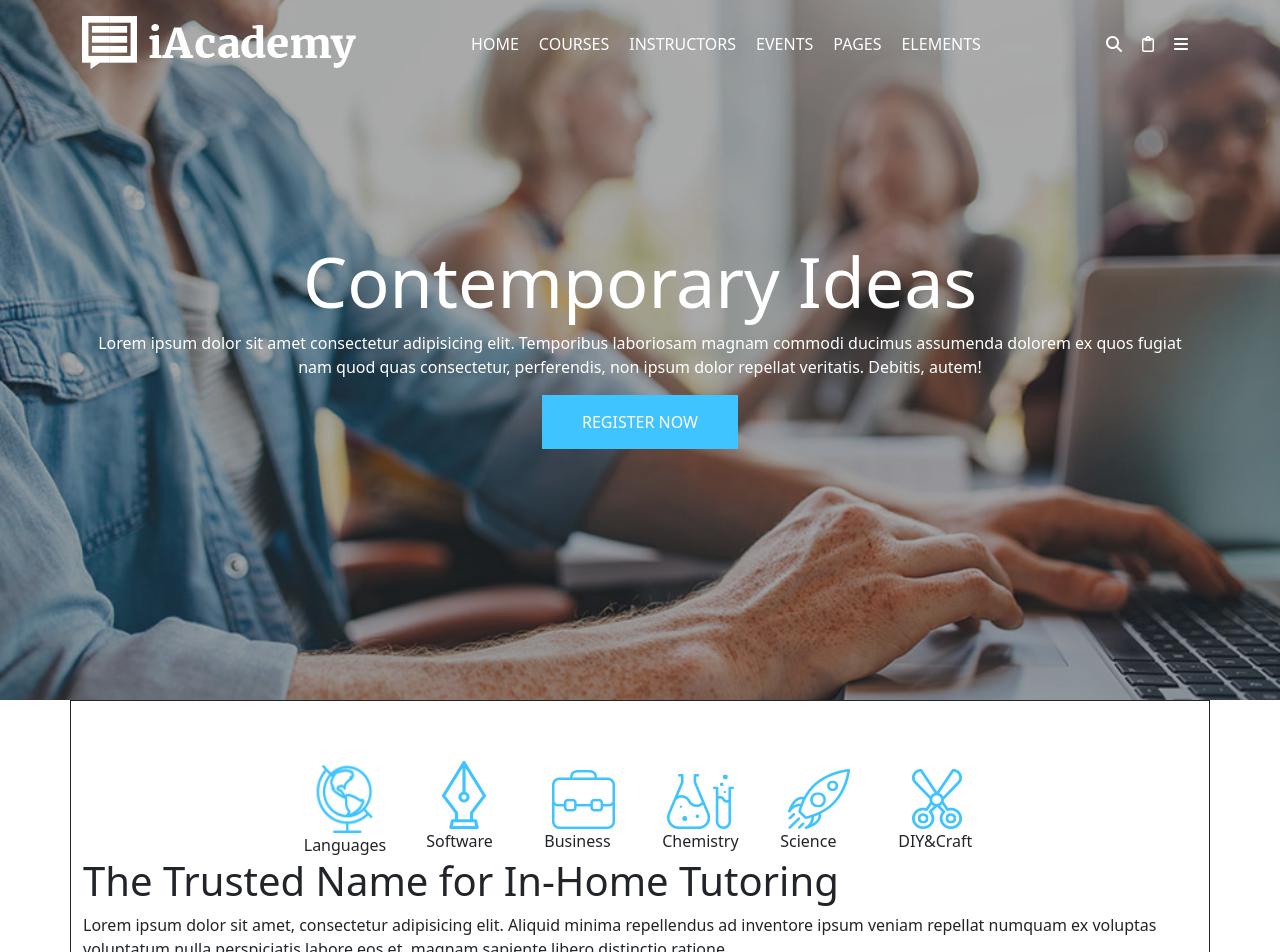
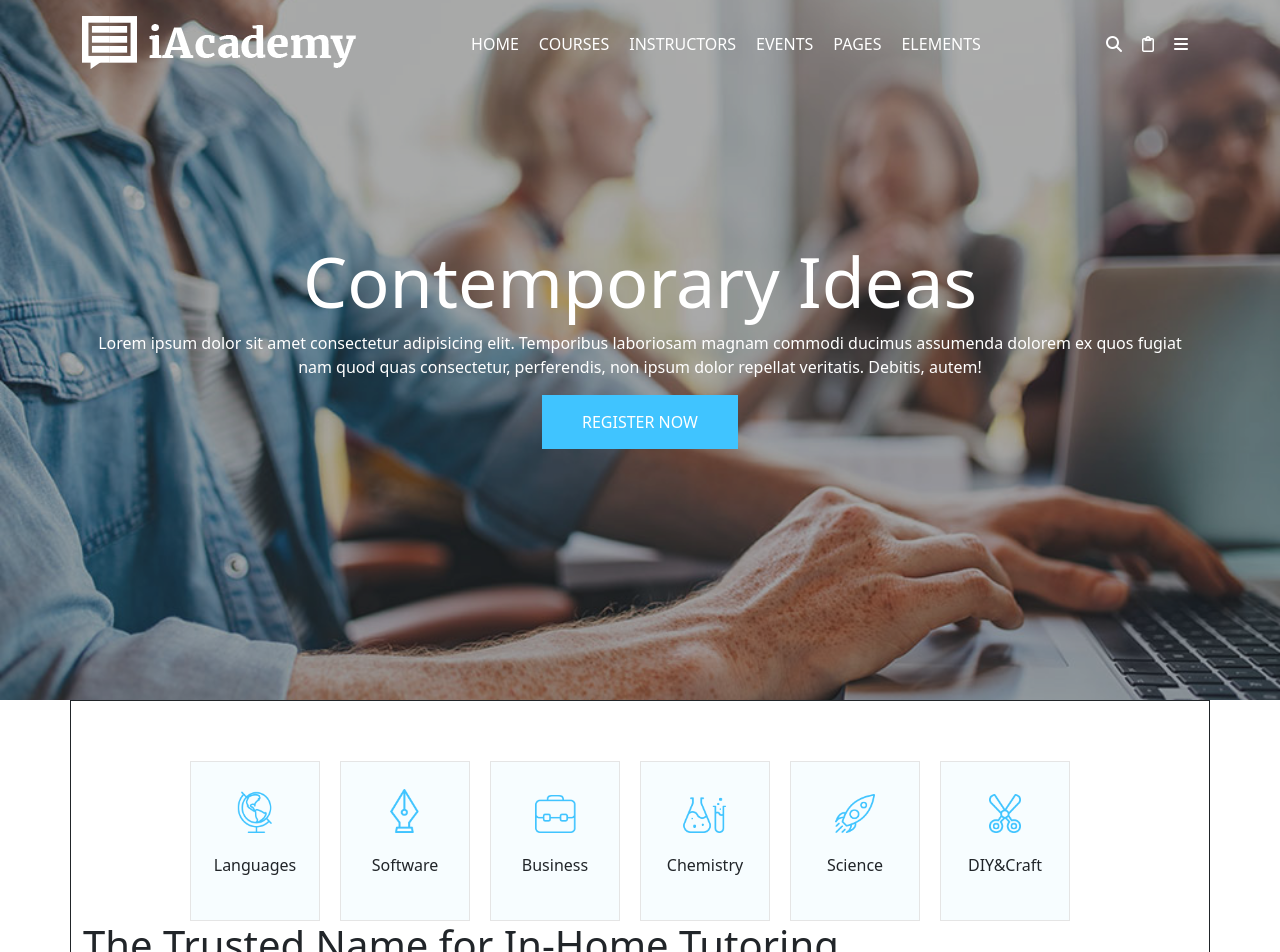
Before and after one commit to ClaudioPerrone/proj-html-vuejs, a Vue app: page / in a window 1280 px wide. Shown: the top 952 px of the page. Built offline with nearby package versions, Linux system fonts and the light colour scheme.

Commit message:
Feat: finished skill cards inside main section

```diff
--- a/src/components/PageHeader.vue
+++ b/src/components/PageHeader.vue
@@ -57,28 +57,7 @@
         background-size: cover;
         background-repeat: no-repeat;
         height: 700px;
-/*--------------------------------
 
-            HERO
-
-------------------------------- */
-        .hero {
-            padding-top: 15%;
-            color: $color-white;
-
-            h1 {
-                font-size: 70px;
-            }
-        }
-
-        button {
-            &.ms-button-blue {
-                padding: 15px 40px;
-                background-color: $color-blue;
-                color: $color-white;
-                border-style: none;
-            }
-        }
 
         .ms-opacity-bg-image {
             background-color: $color-alpha-3;
@@ -100,6 +79,26 @@
             color: $color-white;
         }
     }
+/*--------------------------------
 
+            HERO
 
+------------------------------- */
+        .hero {
+            padding-top: 15%;
+            color: $color-white;
+
+            h1 {
+                font-size: 70px;
+            }
+
+            button {
+                &.ms-button-blue {
+                    padding: 15px 40px;
+                    background-color: $color-blue;
+                    color: $color-white;
+                    border-style: none;
+                }
+            }
+        }
 </style>
--- a/src/components/PageMain.vue
+++ b/src/components/PageMain.vue
@@ -5,32 +5,35 @@
 </script>
 
 <template>
+<!--
+        THE TRUSTED NAME
+ -->
     <div class="container">
         <section class="row">
             <div class="col ms-list d-flex justify-content-center">
-                <div class="d-flex flex-column">
+                <div class="ms-card-skills d-flex flex-column">
                     <img src="../assets/img/h5-custom-icon-1.png" alt="">
-                    Languages
+                    <p>Languages</p>
                 </div>
-                <div class="d-flex flex-column">
+                <div class="ms-card-skills d-flex flex-column">
                     <img src="../assets/img/h5-custom-icon-2.png" alt="">
-                    Software
+                    <p>Software</p>
                 </div>
-                <div class="d-flex flex-column">
+                <div class="ms-card-skills d-flex flex-column">
                     <img src="../assets/img/h5-custom-icon-3.png" alt="">
-                    Business
+                    <p>Business</p>
                 </div>
-                <div class="d-flex flex-column">
+                <div class="ms-card-skills d-flex flex-column">
                     <img src="../assets/img/h5-custom-icon-4.png" alt="">
-                    Chemistry
+                    <p>Chemistry</p>
                 </div>
-                <div class="d-flex flex-column">
+                <div class="ms-card-skills d-flex flex-column">
                     <img src="../assets/img/h5-custom-icon-5.png" alt="">
-                    Science
+                    <p>Science</p>
                 </div>
-                <div class="d-flex flex-column">
+                <div class="ms-card-skills d-flex flex-column">
                     <img src="../assets/img/h5-custom-icon-6.png" alt="">
-                    DIY&Craft
+                    <p>DIY&Craft</p>
                 </div>
             </div>
 
@@ -388,6 +391,37 @@
 
     @use '../style/partials/variables' as *;
 
+/*-----------------------------------------
+
+            THE TRUSTED NAME
+
+-----------------------------------------*/
+    .ms-card-skills {
+        background-color: $color-blue-2;
+        display: flex;
+        justify-content: center;
+        align-items: center;
+        width: 130px;
+        height: 160px;
+        border: 1px solid $color-grey-1;
+        margin-right: 20px;
+
+        img {
+            width: 50px;
+        }
+
+        p {
+            font-weight: 500;
+            padding-top: 20px;
+        }
+    }
+
+    .ms-list {
+        div {
+            padding: 0 20px;
+        }
+    }
+
     section {
         padding-top: 60px;
         border: 1px solid;
@@ -401,13 +435,6 @@
             text-decoration: none;
         }
 
-    .ms-list {
-
-        div {
-            padding: 0 20px;
-        }
-    }
-
     .ms-planisphere {
         background-image: url("../assets/img/h5-parallax-img-1.png");
         background-position: center;
--- a/src/style/partials/_variables.scss
+++ b/src/style/partials/_variables.scss
@@ -20,8 +20,9 @@ $color-alpha-4: #FFFFFF80;
 /*-----------------------------------
             GREY
 ------------------------------------*/
-
+$color-grey-1: #E5E5E5;
 /*-----------------------------------
-            LIGHTBLUE
+            BLUE
 ------------------------------------*/
 $color-blue: #40C4FF;
+$color-blue-2: #F7FDFF;
```
